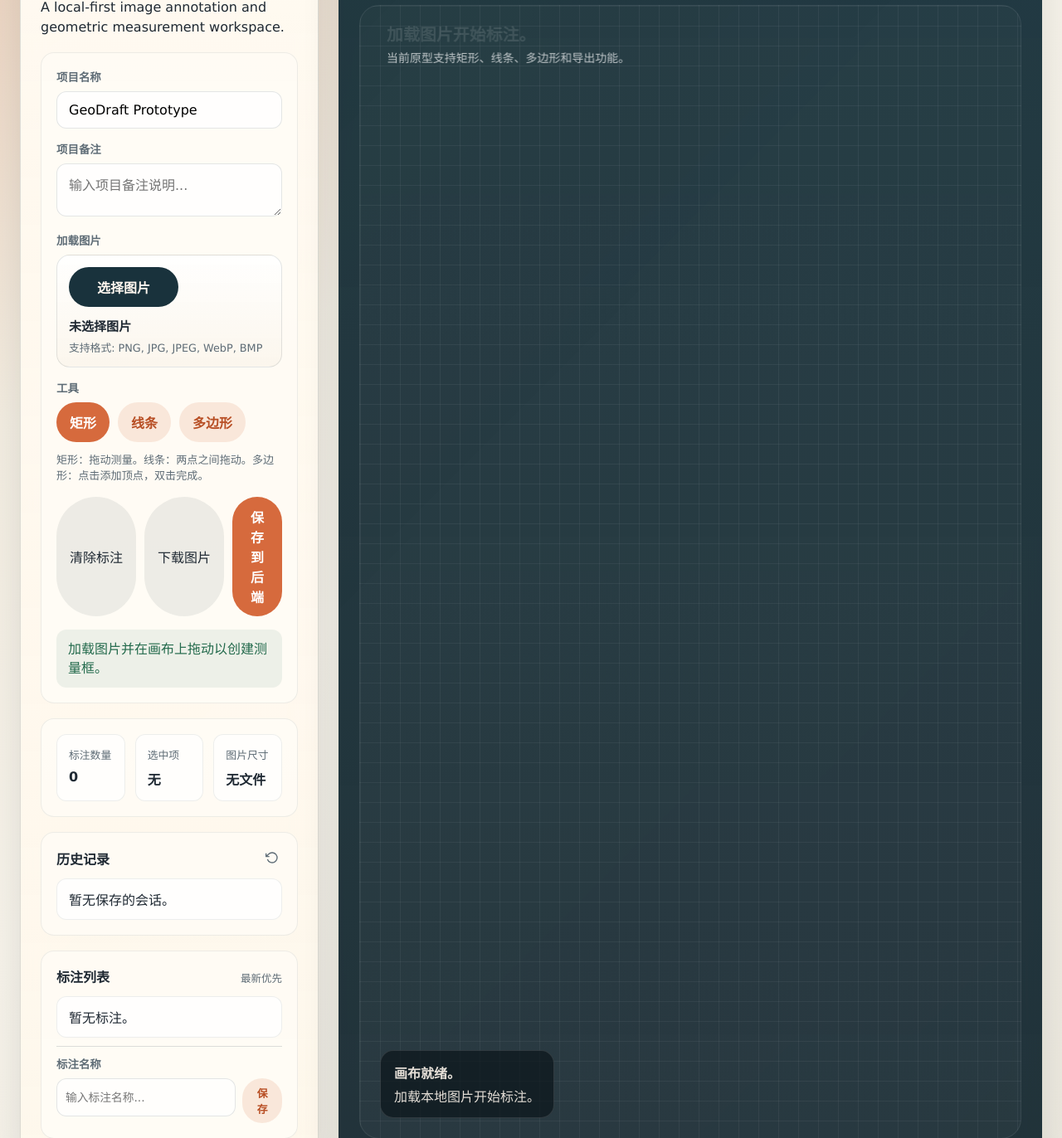
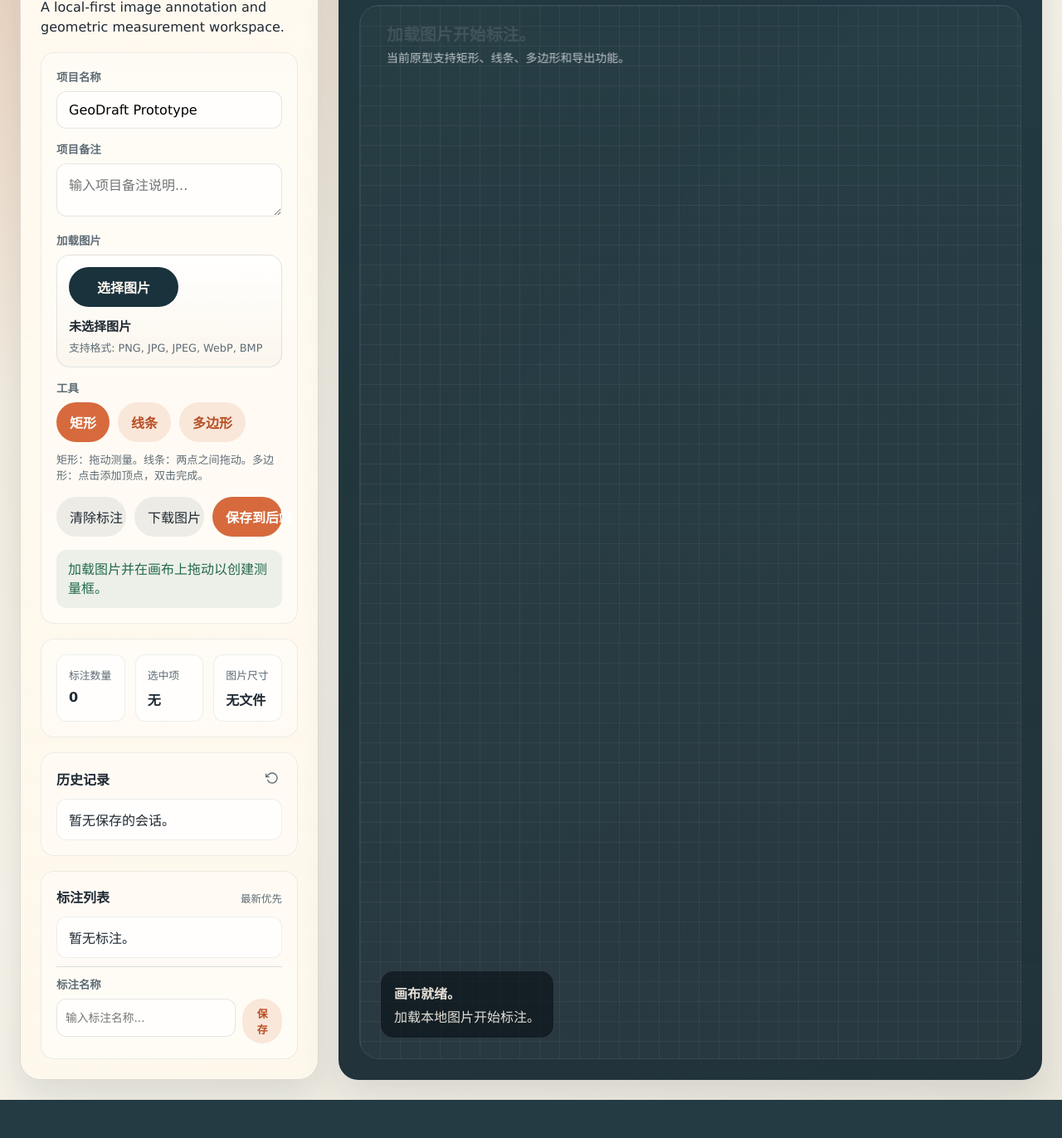
Before and after one commit to xiaoxiao1688/VisionMeasure-, a Flask app: page / in a window 1280 px wide. Shown: the part 129-1501 px from the top of the page at 83% size. After the commit the page ends 1455 px from the top, so only its background shows below. Run offline with Flask 3, Linux system fonts and the light colour scheme; data that the repository does not hold is empty.

Commit message:
Polish GeoDraft layout styling

```diff
--- a/static/css/styles.css
+++ b/static/css/styles.css
@@ -244,13 +244,17 @@ textarea {
 
 .actions {
   display: flex;
-  flex-wrap: wrap;
   gap: 10px;
   margin-top: 16px;
 }
 
+.actions button {
+  flex: 1;
+  min-width: 0;
+  white-space: nowrap;
+}
+
 .actions .primary {
-  flex: 1;
   background: var(--accent);
   color: white;
   font-weight: 700;
```
